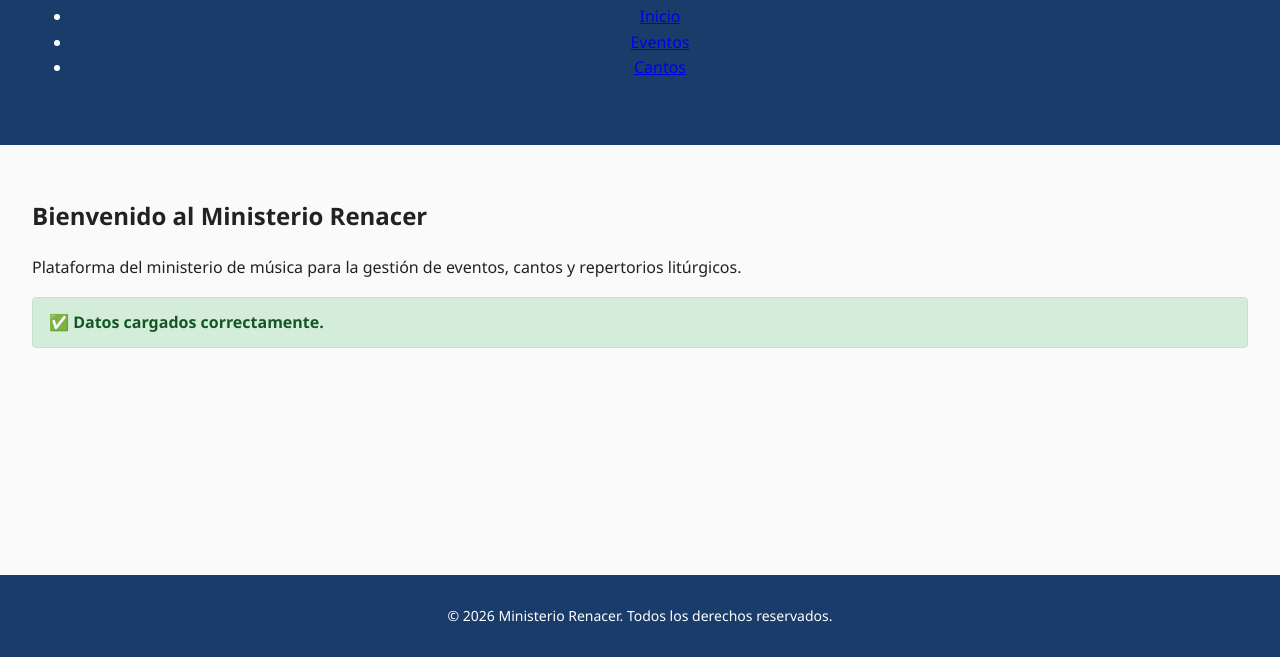
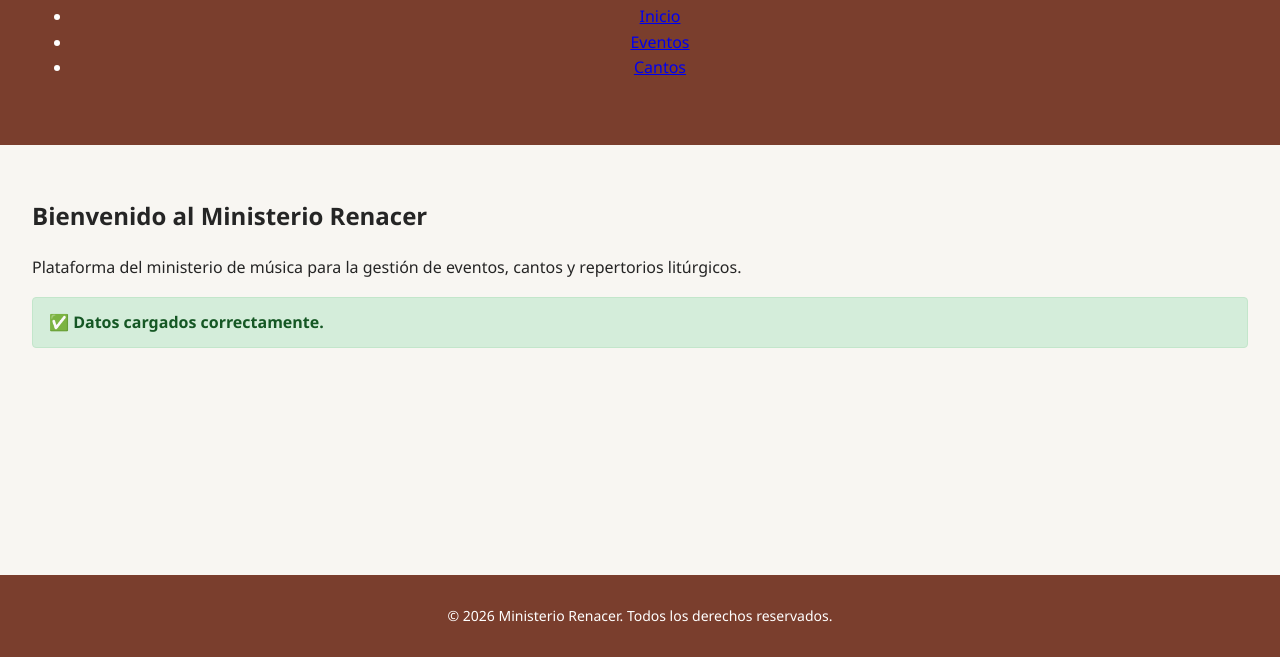
Before and after one commit to SpecialSKG/ministerio-renacer, a website: page index.html in a window 1280 px wide. Shown: the part 143-800 px from the top of the page. Drawn offline with Linux system fonts and the light colour scheme.

Commit message:
feat(css): migrar paleta de colores a tonos cálidos

```diff
--- a/assets/css/styles.css
+++ b/assets/css/styles.css
@@ -5,12 +5,26 @@
 
 /* ---- Variables ---- */
 :root {
-  --color-primary: #1a3c6b;
-  --color-bg: #fafafa;
-  --color-text: #222222;
+  --color-bg: #f8f6f2;
+  --color-surface: #ffffff;
+  --color-text: #252525;
+  --color-muted: #666666;
+  --color-primary: #7a3e2d;
+  --color-primary-dark: #55291f;
+  --color-border: #e6ded6;
+  --color-accent: #c89b5a;
   --font-body: 'Segoe UI', Tahoma, Geneva, Verdana, sans-serif;
   --font-heading: 'Georgia', 'Times New Roman', Times, serif;
   --spacing-unit: 1rem;
+  --radius-card: 8px;
+  --shadow-card: 0 1px 3px rgba(0,0,0,0.08);
+  --max-width: 1200px;
+  --space-xs: 0.5rem;
+  --space-sm: 0.75rem;
+  --space-md: 1rem;
+  --space-lg: 1.5rem;
+  --space-xl: 2rem;
+  --space-2xl: 3rem;
 }
 
 /* ---- Reset ---- */
```
